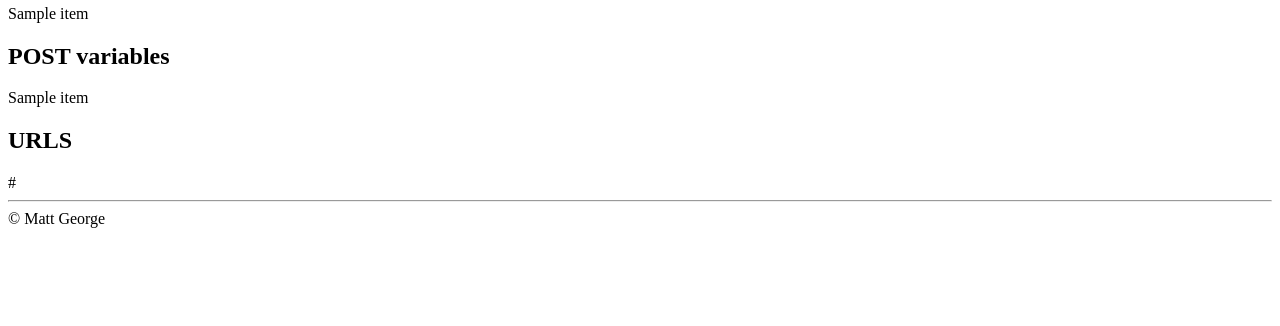
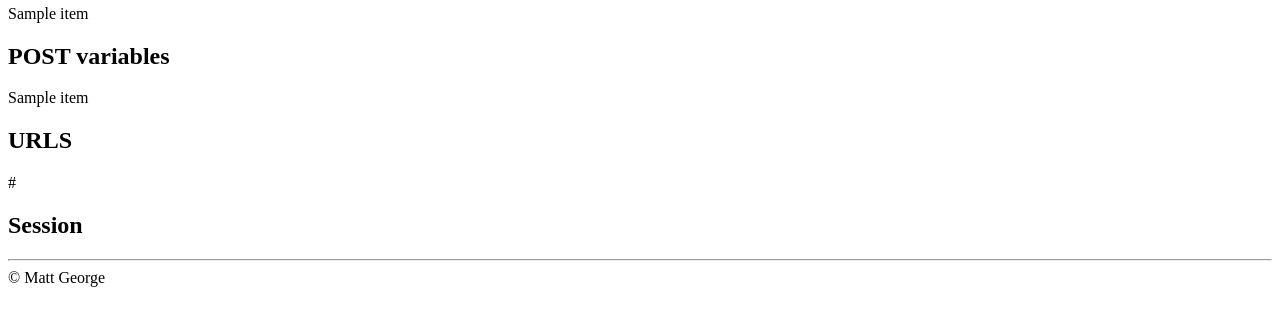
Before and after one commit to binarymatt/dickel, a Python web app: template dickel/templates/debug_exception.html in a window 1280 px wide. Shown: the part 173-499 px from the top of the page. Run offline with Jinja, Linux system fonts and the light colour scheme; the template is opened without the code that fills it: most values are stand-ins (such as "Sample title", 1, 10 or a date in 2020).

Commit message:
backing up for refactor

```diff
--- a/dickel/dispatch.py
+++ b/dickel/dispatch.py
@@ -72,13 +72,14 @@ class Dispatcher(object):
         #if isinstance(view, basestring):
         controller = LazyController(view)
         global _routes
-        tup = (re.compile(regex), controller)
+        #tup = (re.compile(regex), controller)
+        tup = (regex, controller)
         _routes.append(tup)
 
     def dispatch(self, request):
         log.debug("trying to dispatch on: %s" % request.path)
         for regex, controller in _routes:
-            match = regex.match(request.path)
+            match = re.match(regex, request.path)
             if match:
                 log.debug("match found, calling controller")
                 kwargs = match.groupdict()
--- a/dickel/templates/debug_exception.html
+++ b/dickel/templates/debug_exception.html
@@ -48,7 +48,11 @@
 					{{url}}<br />
 				{% endfor %}
 			</div>
-			<div class='section' id='settings'>
+			<div class='section' id='session'>
+				<h2>Session</h2>
+				{% for key, value in session.items() %}
+					{{key}} - {{value}}
+				{% endfor %}
 			</div>
 		</div>
 		<hr>
--- a/dickel/utilities.py
+++ b/dickel/utilities.py
@@ -24,8 +24,8 @@ def return_response(request, dictionary={}, template_name=None):
     """
     from webob import Response
     from dickel.config import settings
+    dictionary['request'] = request
     template_dir = settings.TEMPLATE_DIRECTORY
-
     logging.debug(template_dir)
     #response = Response()
     if template_name is None:
```
Also changed, not shown: dickel/handler.py (+5 -2 lines).
